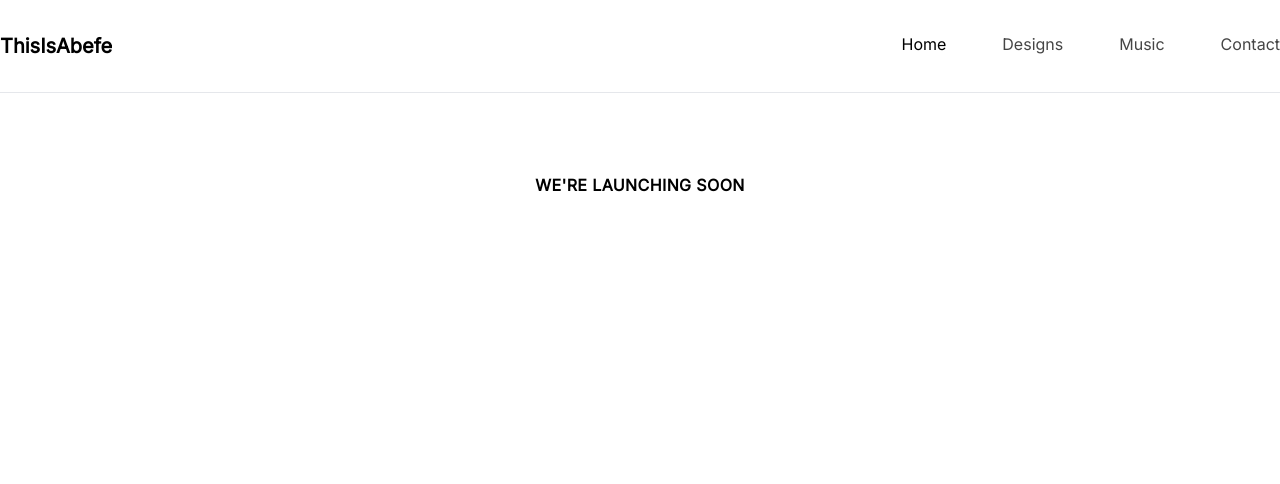
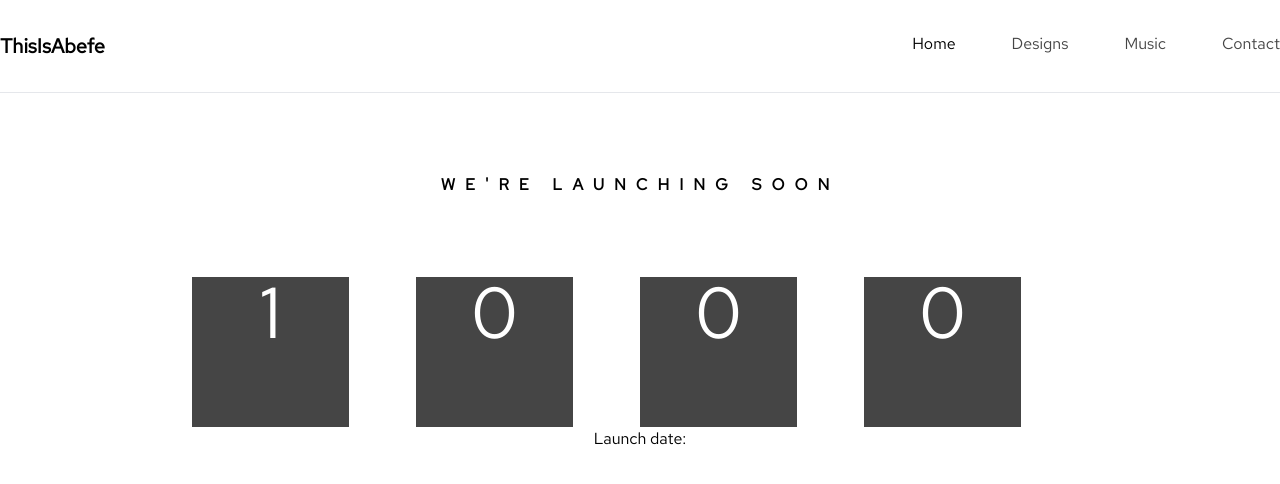
Before and after one commit to monyasau/launch-countdown-timer, a React (Vite) app: page / in a window 1280 px wide. Shown: the top 484 px of the page. Built offline with nearby package versions, Linux system fonts and the light colour scheme.

Commit message:
update: added a bit of logic to the app

```diff
--- a/index.html
+++ b/index.html
@@ -5,11 +5,11 @@
     <link rel="icon" type="image/svg+xml" href="/vite.svg" />
     <link rel="preconnect" href="https://fonts.googleapis.com">
 <link rel="preconnect" href="https://fonts.gstatic.com" crossorigin>
-<link href="https://fonts.googleapis.com/css2?family=Inter&display=swap" rel="stylesheet">
+<link href="https://fonts.googleapis.com/css2?family=Red+Hat+Text&display=swap" rel="stylesheet">
     <meta name="viewport" content="width=device-width, initial-scale=1.0" />
     <title>Launch countdown timer</title>
   </head>
-  <body style="font-family: 'Inter', sans-serif;" class=" md:p-0">
+  <body style="font-family: 'Red hat Text', sans-serif;" class=" md:p-0">
     <div id="root"></div>
     <script type="module" src="/src/main.jsx"></script>
   </body>
--- a/src/components/CountDown.jsx
+++ b/src/components/CountDown.jsx
@@ -1,10 +1,35 @@
 let CountDown = ()=> {
+    let dateRef = (param)=>   new Date(param);
+    let staticDateRefRef = dateRef('01'+"/"+'01'+"/"+'2024')
+    let launchTimeInfo = {
+        // staticLaunchDate: "dateRef('01/01/2024').toLocaleDateString()",
+        // day: "staticDateRefRef.getUTCDate()",
+        // hour: "staticDateRefRef.getUTCHours()",
+        // minutes: "staticDateRefRef.getMinutes()",
+        // seconds: "staticDateRefRef.getUTCSeconds()",
+        day: staticDateRefRef.getUTCDate(),
+        hour: staticDateRefRef.getUTCHours(),
+        minutes: staticDateRefRef.getMinutes(),
+        seconds: staticDateRefRef.getUTCSeconds()
+
+    }
     return (
+        <>
+        <div className="mb-10 text-center">
         <div className="my-20">
-            <h3 className="text-center font-bold tracking-wide">
+            <h3 className="text-center font-bold tracking-[10px]">
                 WE'RE LAUNCHING SOON
             </h3>
         </div>
+            <div className="grid grid-cols-4 w-[70%] mx-auto">
+                <div className="bg-dark-gray w-[70%]  h-[150px] text-white text-7xl"><h1>{launchTimeInfo.day}</h1></div>
+                <div className="bg-dark-gray w-[70%]  h-[150px] text-white text-7xl"><h1>{launchTimeInfo.hour}</h1></div>
+                <div className="bg-dark-gray w-[70%]  h-[150px] text-white text-7xl"><h1>{launchTimeInfo.minutes}</h1></div>
+                <div className="bg-dark-gray w-[70%]  h-[150px] text-white text-7xl"><h1>{launchTimeInfo.seconds}</h1></div>
+            </div>
+        Launch date: <span className="text-center">{launchTimeInfo.staticLaunchDate}</span>
+            </div>
+            </>
     );
 }
 
```
